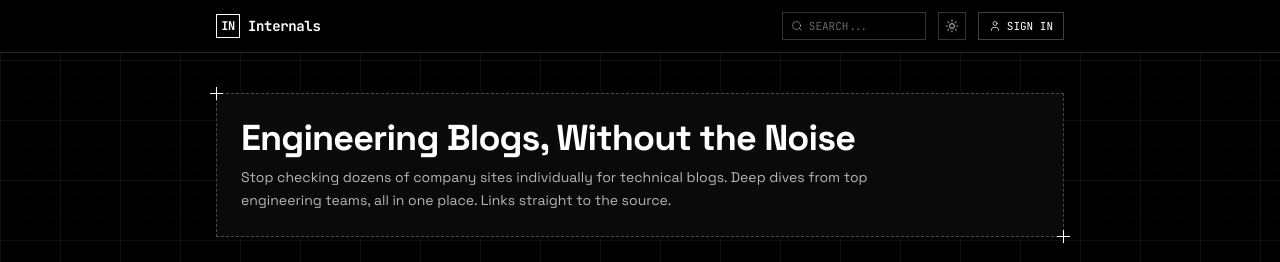
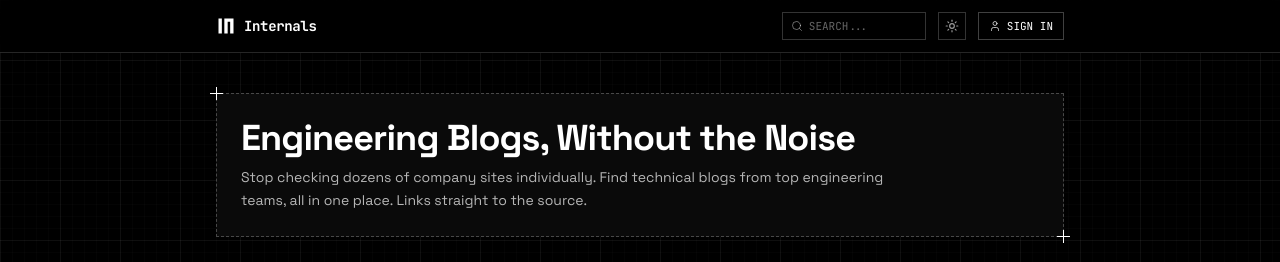
Before and after one commit to niteshrajpurohitt/internals, a Next.js app: page / in a window 1280 px wide. Shown: the top 262 px of the page. Built offline with nearby package versions, Linux system fonts and the light colour scheme; no server answers; the database is empty.

Commit message:
Update hero copy and add transparent IN logo mark

```diff
--- a/app/layout.tsx
+++ b/app/layout.tsx
@@ -20,7 +20,7 @@ const jetbrainsMono = JetBrains_Mono({
 
 export const metadata: Metadata = {
   title: "Internals — Engineering Blogs, Without the Noise",
-  description: "Stop checking dozens of company sites individually for technical blogs. Deep dives from top engineering teams, all in one place.",
+  description: "Stop checking dozens of company sites individually. Find technical blogs from top engineering teams, all in one place.",
   keywords: [
     "internals",
     "engineering blogs",
@@ -37,7 +37,7 @@ export const metadata: Metadata = {
   openGraph: {
     title: "Internals — Engineering Blogs, Without the Noise",
     description:
-      "Stop checking dozens of company sites individually for technical blogs. Deep dives from top engineering teams, all in one place.",
+      "Stop checking dozens of company sites individually. Find technical blogs from top engineering teams, all in one place.",
     type: "website",
   },
 };
--- a/app/page.tsx
+++ b/app/page.tsx
@@ -21,7 +21,7 @@ export default async function HomePage() {
             Engineering Blogs, Without the Noise
           </h1>
           <p className="mt-2 max-w-2xl text-xs leading-relaxed text-neutral-950/70 sm:text-sm dark:text-white/70">
-            Stop checking dozens of company sites individually for technical blogs. Deep dives from top engineering teams, all in one place. Links straight to the source.
+            Stop checking dozens of company sites individually. Find technical blogs from top engineering teams, all in one place. Links straight to the source.
           </p>
         </header>
 
--- a/components/footer.tsx
+++ b/components/footer.tsx
@@ -3,6 +3,7 @@
 import { useState } from "react";
 import { ShieldCheck, Mail, ExternalLink, X } from "lucide-react";
 import { Container } from "@/components/container";
+import { Logo } from "@/components/logo";
 
 export function Footer() {
   const [isDmcaOpen, setIsDmcaOpen] = useState(false);
@@ -14,9 +15,7 @@ export function Footer() {
           {/* Col 1 */}
           <div className="space-y-2 md:col-span-2">
             <div className="flex items-center gap-2 font-bold text-neutral-950 dark:text-white">
-              <span className="flex h-5 w-5 items-center justify-center border border-neutral-950 bg-[#f4f3ef] text-[10px] text-neutral-950 dark:border-white dark:bg-black dark:text-white">
-                IN
-              </span>
+              <Logo className="h-4 w-4 text-neutral-950 dark:text-white" size={16} />
               <span className="tracking-wider uppercase">Internals Index</span>
             </div>
             <p className="max-w-lg font-sans text-xs leading-relaxed text-neutral-950/60 dark:text-white/60">
--- a/components/header.tsx
+++ b/components/header.tsx
@@ -7,6 +7,7 @@ import { useSearch } from "@/lib/search-context";
 import { useAuth } from "@/lib/auth-context";
 import { useTheme } from "@/lib/theme-context";
 import { Container } from "./container";
+import { Logo } from "./logo";
 
 export function Header() {
   const { searchQuery, setSearchQuery } = useSearch();
@@ -36,11 +37,9 @@ export function Header() {
         {/* Brand */}
         <Link
           href="/"
-          className="flex items-center gap-2 text-sm font-semibold tracking-tight text-neutral-950 transition-opacity hover:opacity-80 dark:text-white"
+          className="group flex items-center gap-2 text-sm font-semibold tracking-tight text-neutral-950 transition-opacity hover:opacity-85 dark:text-white"
         >
-          <span className="flex h-6 w-6 items-center justify-center border border-neutral-950 bg-[#f4f3ef] font-mono text-xs font-bold text-neutral-950 dark:border-white dark:bg-black dark:text-white">
-            IN
-          </span>
+          <Logo className="h-5 w-5 text-neutral-950 transition-transform duration-200 group-hover:scale-105 dark:text-white" />
           <span className="font-mono text-sm font-bold tracking-tight">Internals</span>
         </Link>
 
--- /dev/null
+++ b/components/logo.tsx
@@ -0,0 +1,34 @@
+import React from "react";
+
+interface LogoProps {
+  className?: string;
+  size?: number;
+}
+
+/**
+ * Internals Mark (Concept 2: Interlocking IN)
+ * A custom geometric brutalist monogram built from scratch.
+ * The "I" and "N" interlock to create an internal negative-space vault.
+ */
+export function Logo({ className = "h-5 w-5", size = 20 }: LogoProps) {
+  return (
+    <svg
+      width={size}
+      height={size}
+      viewBox="0 0 24 24"
+      fill="none"
+      xmlns="http://www.w3.org/2000/svg"
+      className={className}
+      aria-hidden="true"
+    >
+      {/* The 'I' Monolith */}
+      <rect x="3" y="3" width="4" height="18" fill="currentColor" />
+
+      {/* The 'N' Structure with Internal Vault/Chamber */}
+      <path
+        d="M10 21V3H21V21H17V7H14V21H10Z"
+        fill="currentColor"
+      />
+    </svg>
+  );
+}
```
Also changed, not shown: app/icon.svg (added).
